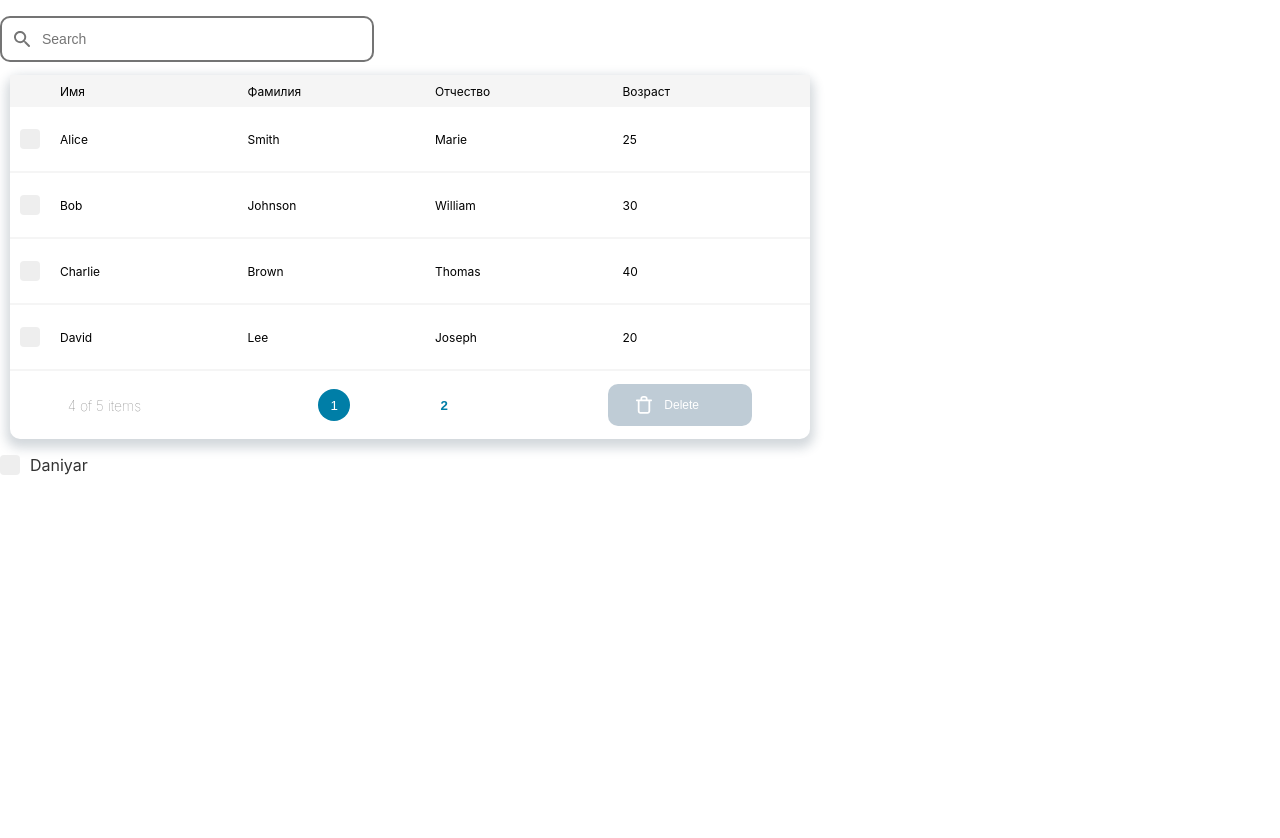
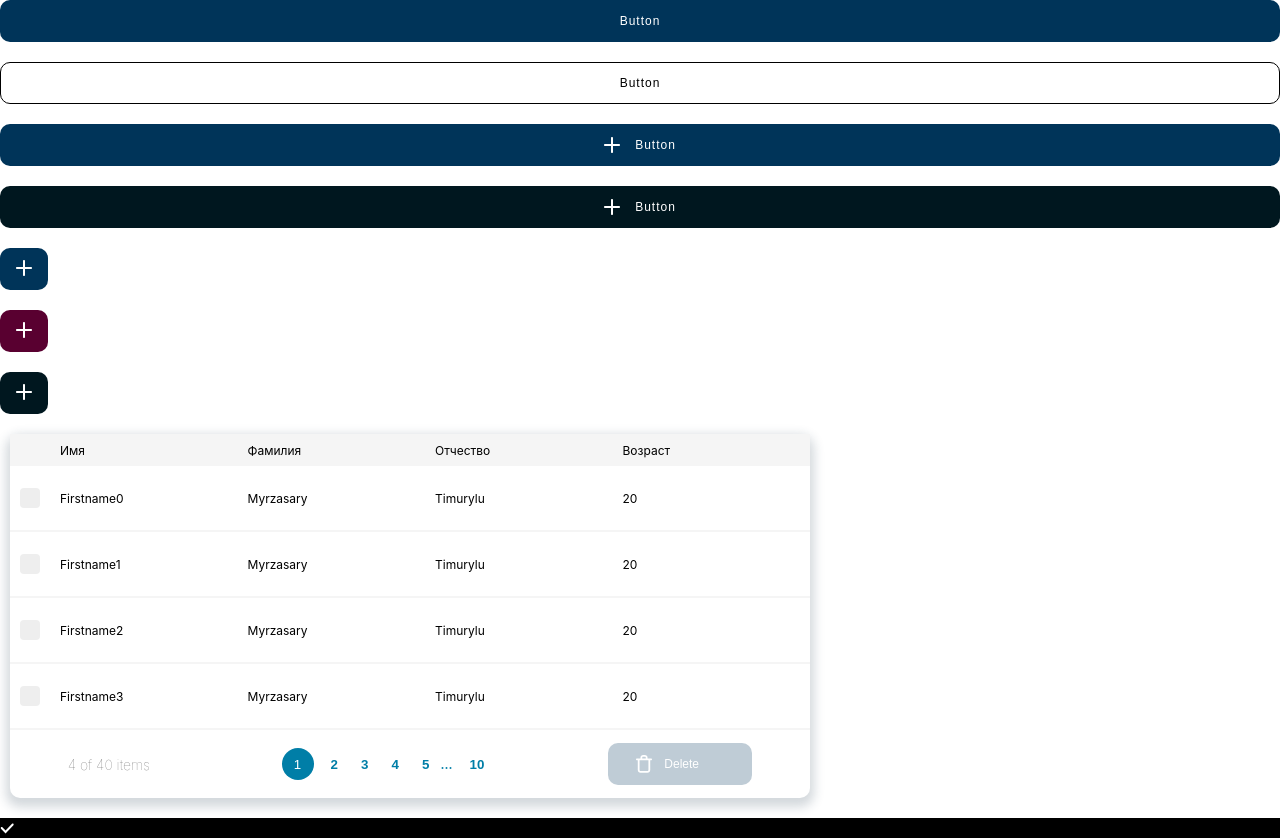
Before and after one commit to kanatbkeeep/diploma, a React (Create React App) app: page / in a window 1280 px wide. Before the commit the page ends 800 px from the top, so only its background shows below. Built offline with nearby package versions, Linux system fonts and the light colour scheme.

Commit message:
fix table

```diff
--- a/src/App.tsx
+++ b/src/App.tsx
@@ -5,33 +5,57 @@ import {store} from './store/store'
 import {Provider} from 'react-redux'
 import Button from './components/Button/Button'
 import Table from "./components/Table/Table";
-import Login from "./pages/authorization/Login";
-import Input from "./components/Input/Input";
-import Checkbox from "./components/Checkbox/Checkbox";
 
 function App() {
-    // const arr = Array.from({ length: 40 }, (_, i) => ({
-    //     id:i,
-    //     firstname: i,
-    //     lastname: "Myrzasary"+i,
-    //     middlename: "Timurylu",
-    //     age: 20,
-    // }));
+    const arr = Array.from({ length: 40 }, (_, i) => ({
+        id:i,
+        firstname: `Firstname${i}`,
+        lastname: "Myrzasary",
+        middlename: "Timurylu",
+        age: 20,
+    }));
 
-    const arr = [
-        { id: 1, firstname: "Alice", lastname: "Smith", middlename: "Marie", age: 25 },
-        { id: 2, firstname: "Bob", lastname: "Johnson", middlename: "William", age: 30 },
-        { id: 3, firstname: "Charlie", lastname: "Brown", middlename: "Thomas", age: 40 },
-        { id: 4, firstname: "David", lastname: "Lee", middlename: "Joseph", age: 20 },
-        { id: 5, firstname: "Emma", lastname: "Lee", middlename: "Sophia", age: 35 },
-    ];
+
     return (
-        // <Login/>
-
-        <>
-            <div style={{marginBottom: 16}}/>
+        <Provider store={store}>
+            <Button
+                type={'primaryButton'}
+                label={'Button'}
+            />
+            <br/>
+            <br/>
+            <Button
+                type={'secondaryButton'}
+                label={'Button'}
+            />
+            <br/>
+            <br/>
+            <Button
+                type={'primaryButtonAdd'}
+                label={'Button'}
+            />
+            <br/>
+            <Button
+                type={'secondaryButtonAdd'}
+                label={'Button'}
+            />
+            <br/>
+            <Button
+                type={'smallBlue'}
+            />
+            <br/>
+            <br/>
+            <Button
+                type={'smallRed'}
+            />
+            <br/>
+            <br/>
+            <Button
+                type={'smallDark'}
+            />
+            <br/>
+            <br/>
             <Table
-                search={true}
                 array={arr}
                 rowsPerPage={4}
                 maxWidthTable={800}
@@ -61,13 +85,17 @@ function App() {
                     );
                 }}
             />
-            <div style={{marginBottom: 16}}/>
-            <Checkbox
-                id="name"
-            label="Daniyar"
-            />
-        </>
-    )
+
+            <br/>
+
+            <div style={{backgroundColor:"black"}}>
+                <svg width="14" height="11" viewBox="0 0 14 11" fill="none" xmlns="http://www.w3.org/2000/svg">
+                    <path d="M5.5537 7.55928L12.005 0.804521C12.3928 0.398493 13.0216 0.398493 13.4094 0.804521C13.7971 1.21055 13.7971 1.86885 13.4094 2.27488L5.5537 10.5L0.991038 5.72275C0.603248 5.31672 0.603248 4.65842 0.991038 4.25239C1.37883 3.84636 2.00756 3.84636 2.39535 4.25239L5.5537 7.55928Z" fill="white"/>
+                </svg>
+            </div>
+
+        </Provider>
+    );
 }
 
 export default App;
```
Also changed, not shown: src/components/Dropdown/Dropdown.tsx (+9 -16 lines).
